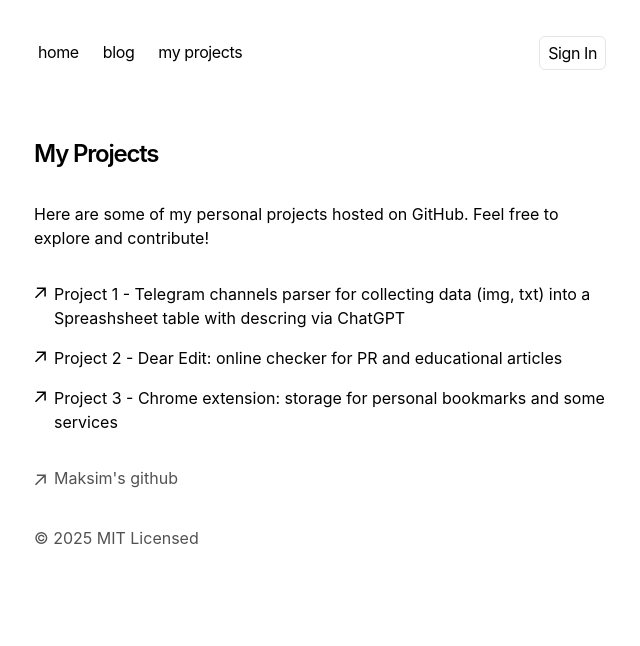
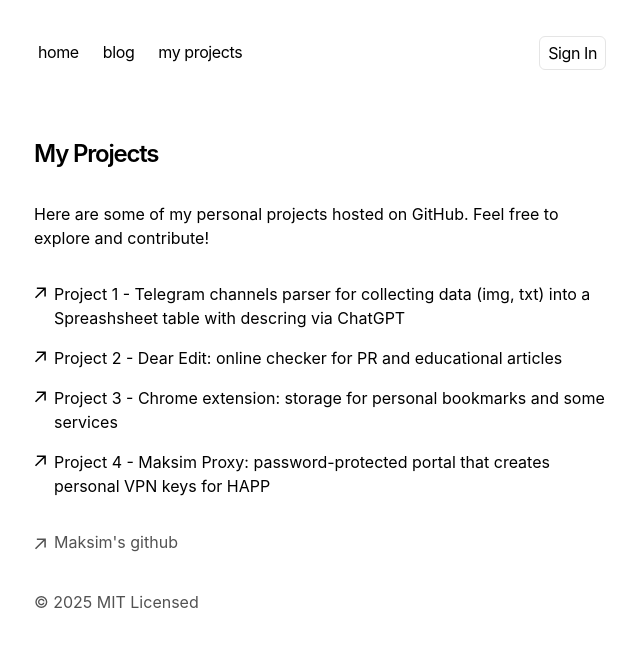
Before and after one commit to ZdravoHvalaKesaNeTreba/maksimmironov, a Next.js app: page /projects in a window 1280 px wide. Shown: the top 646 px of the page, without its empty margins (318-958 px from the left). Built offline with nearby package versions, Linux system fonts and the light colour scheme.

Commit message:
Add Maksim Proxy to projects
Link the live password-protected HAPP VPN portal from the projects page.

```diff
--- a/app/projects/page.tsx
+++ b/app/projects/page.tsx
@@ -68,6 +68,19 @@ export default function Projects() {
             <p className="ml-2 leading-normal">Project 3 - Chrome extension: storage for personal bookmarks and some services</p>
           </a>
         </li>
+        <li>
+          <a
+            className="flex items-start transition-all hover:text-neutral-800 dark:hover:text-neutral-200"
+            rel="noopener noreferrer"
+            target="_blank"
+            href="https://proxy.maksimprojects.space/"
+          >
+            <span className="flex-shrink-0 mt-[5px]">
+              <ArrowIcon />
+            </span>
+            <p className="ml-2 leading-normal">Project 4 - Maksim Proxy: password-protected portal that creates personal VPN keys for HAPP</p>
+          </a>
+        </li>
       </ul>
     </section>
   )
```
